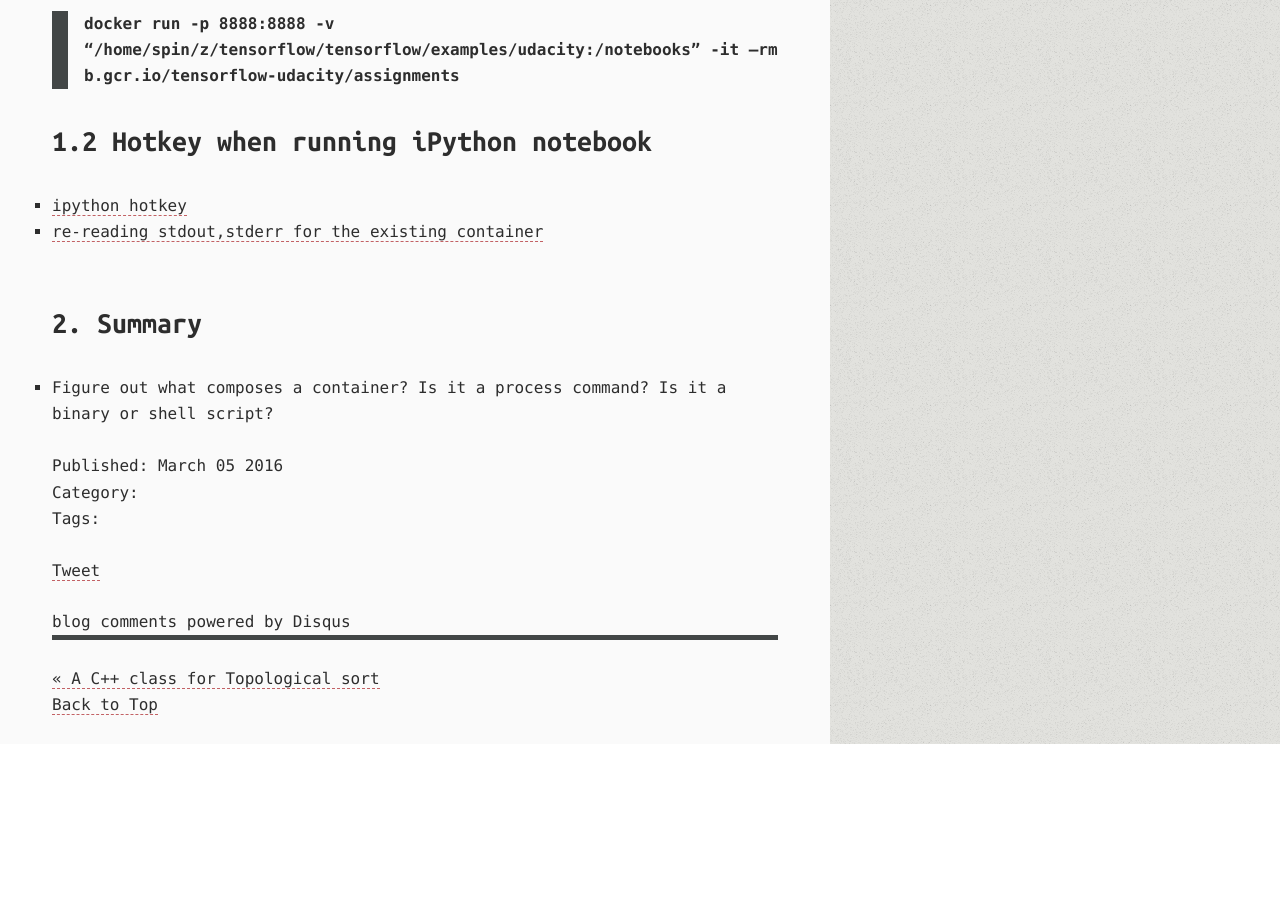
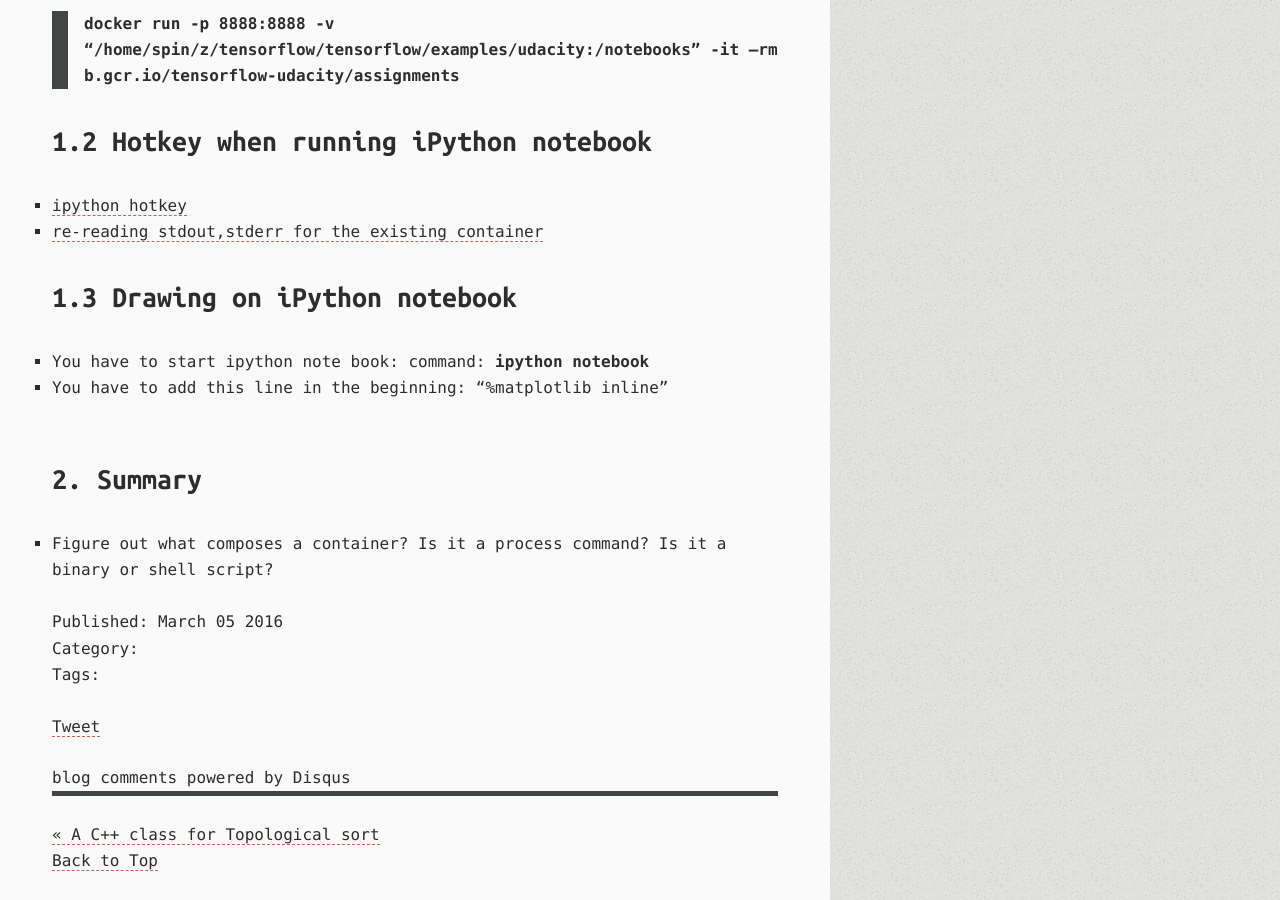
Before and after one commit to BrianPin/brianpin.github.io, a Jekyll site: the page built from _posts/2016-03-05-docker-note-for-udacity-deep-learning-course.markdown, in a window 1280 px wide and 900 px high, scrolled down 1942 px. Built offline with Jekyll 4.4.1, drawn with Linux system fonts in a browser that asks for light colours; comment, search, counter and statistics services are not loaded; before the commit the page ends 2686 px from its top, so only the background shows below that.

Commit message:
Change of Docker introduction

```diff
--- a/_posts/2016-03-05-docker-note-for-udacity-deep-learning-course.markdown
+++ b/_posts/2016-03-05-docker-note-for-udacity-deep-learning-course.markdown
@@ -62,6 +62,11 @@ Imagine docker container is just a process. The "./run_jupyter.sh" is just a pro
 + [ipython hotkey](https://www.webucator.com/blog/wp-content/uploads/2015/07/IPython-Notebook-Shortcuts.pdf)
 + [re-reading stdout,stderr for the existing container](https://docs.docker.com/engine/reference/commandline/logs/)
 
+## 1.3 Drawing on iPython notebook
+
++ You have to start ipython note book: command: **ipython notebook**
++ You have to add this line in the beginning: "%matplotlib inline"
+
 # 2. Summary
 
 + Figure out what composes a container? Is it a process command? Is it a binary or shell script?
```
